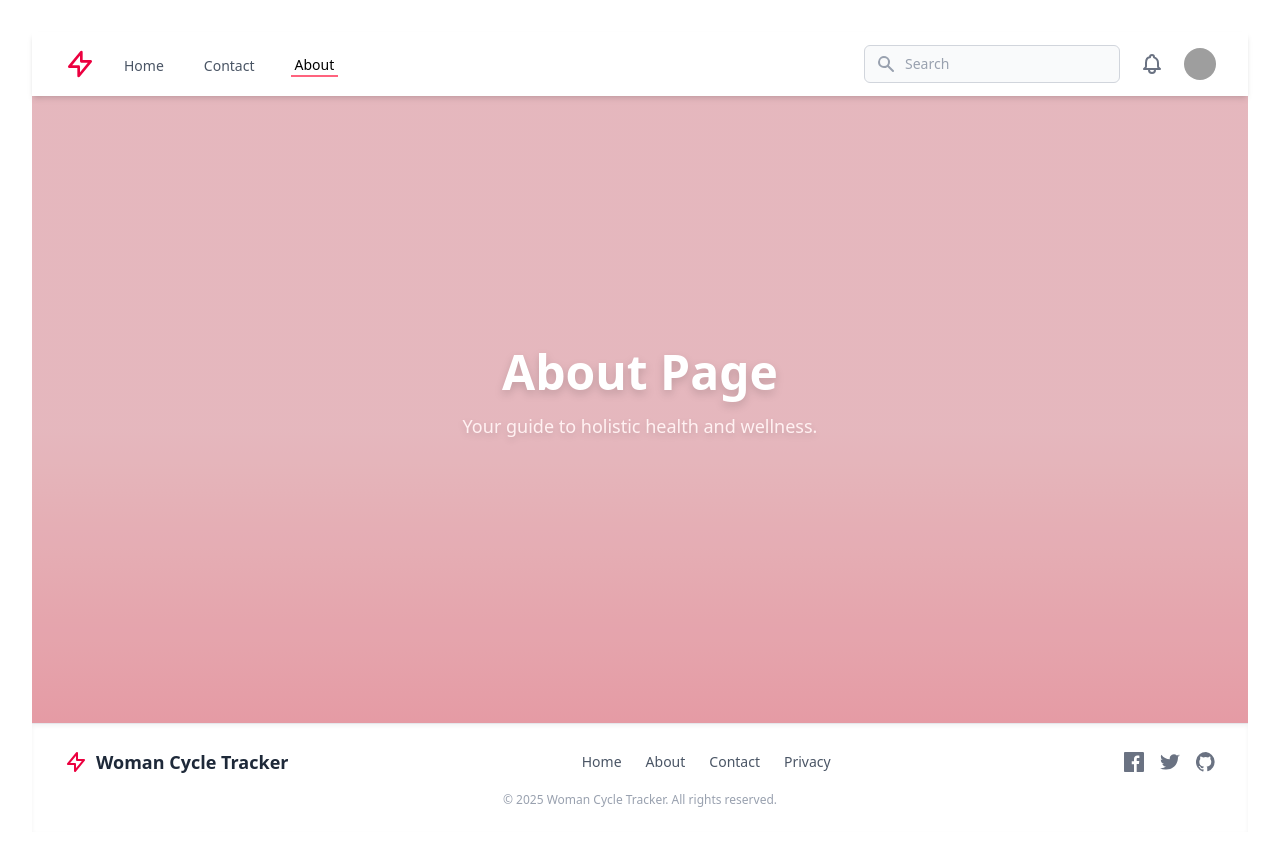
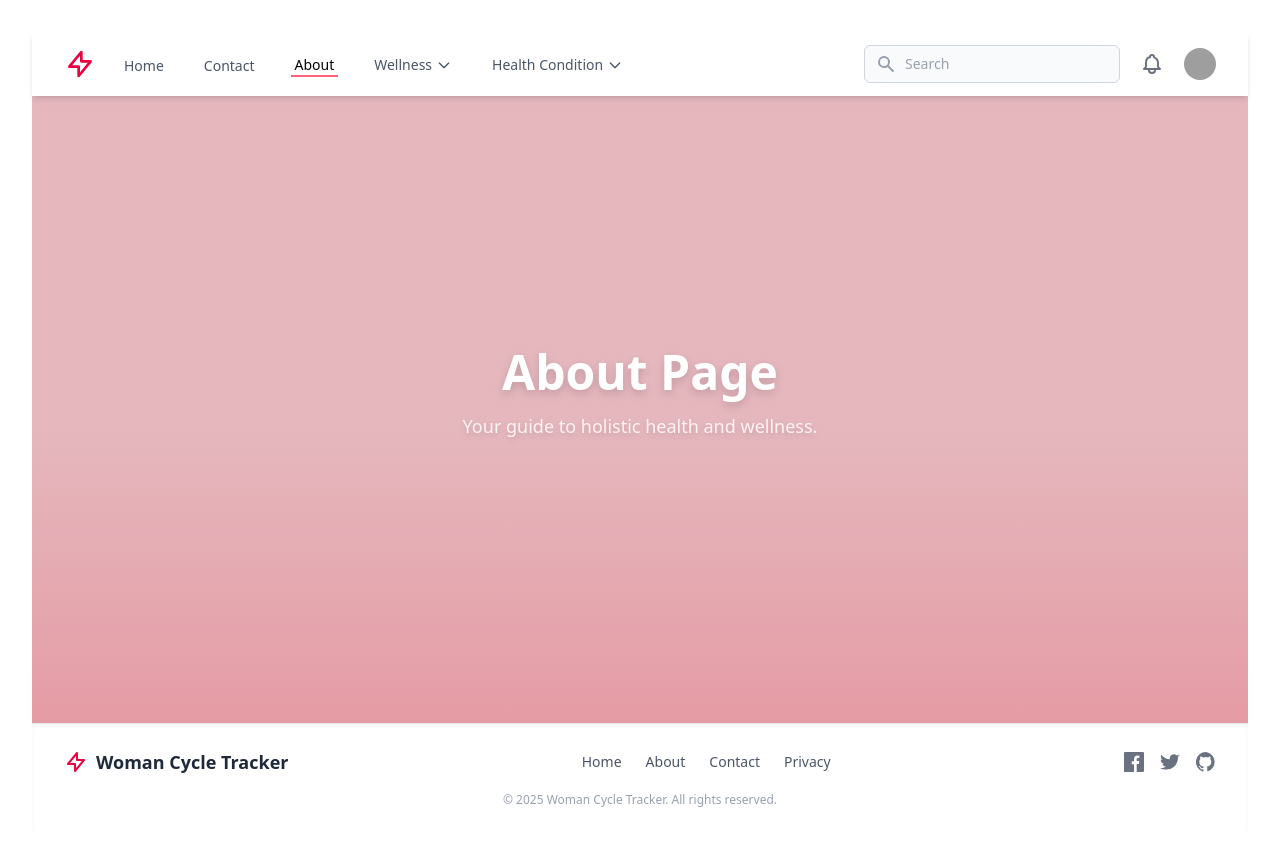
Before and after one commit to MARYFATAH/FGKompass, a React (Vite) app: page /about in a window 1280 px wide. Shown: the top 846 px of the page. Built offline with nearby package versions, Linux system fonts and the light colour scheme; grey boxes are pictures that could not be loaded; a web font is replaced by a local one.

Commit message:
nav dropdown added.

```diff
--- a/src/About.jsx
+++ b/src/About.jsx
@@ -11,12 +11,12 @@ export default function About() {
       <div className="absolute inset-0 bg-black/10"></div>
 
       {/* ✅ Navbar */}
-      <div className="relative z-10">
+      <div className="relative">
         <Nav />
       </div>
 
       {/* ✅ Hero section */}
-      <div className="relative z-10 flex flex-col items-center justify-center flex-grow text-center px-4">
+      <div className="relative flex flex-col items-center justify-center flex-grow text-center px-4">
         <h1 className="text-5xl font-bold mb-4 text-white drop-shadow-lg">
           About Page
         </h1>
--- a/src/Contact.jsx
+++ b/src/Contact.jsx
@@ -10,12 +10,12 @@ export default function Contact() {
       <div className="absolute inset-0 bg-black/10"></div>
 
       {/* ✅ Navbar */}
-      <div className="relative z-10">
+      <div className="relative">
         <Nav />
       </div>
 
       {/* ✅ Hero section */}
-      <div className="relative z-10 flex flex-col items-center justify-center flex-grow text-center px-4">
+      <div className="relative  flex flex-col items-center justify-center flex-grow text-center px-4">
         <h1 className="text-5xl font-bold mb-4 text-white drop-shadow-lg">
           Contact Page
         </h1>
--- a/src/Home.jsx
+++ b/src/Home.jsx
@@ -19,7 +19,7 @@ export default function Home() {
       </header>
 
       {/* 🩵 Main Content */}
-      <main className="relative z-10 flex-grow flex flex-col items-center text-center px-4 py-12 space-y-12">
+      <main className="relative  flex-grow flex flex-col items-center text-center px-4 py-12 space-y-12">
         {/* 🌿 Hero Section */}
         <PictureCard
           className="w-4/5 max-w-6xl mx-auto"
@@ -71,6 +71,36 @@ export default function Home() {
           <MoreOnTopic />
         </section>
 
+        {/* 💡 Featured Minimal Cards Section */}
+        <section className="w-full max-w-5xl text-left">
+          <h2 className="text-lg font-semibold  text-white drop-shadow-100 mb-6 drop-shadow-md border-b border-rose-100 pb-2">
+            Health Conditions
+          </h2>
+
+          <div className="grid grid-cols-1 md:grid-cols-5 gap-6">
+            <MinimalCard
+              title="Breast Cancer"
+              description="Information and support for breast cancer patients."
+            />
+            <MinimalCard
+              title="Diabetes"
+              description="Managing diabetes through lifestyle and medication."
+            />
+            <MinimalCard
+              title="Heart Disease"
+              description="Prevention and treatment of heart-related conditions."
+            />
+            <MinimalCard
+              title="Andrometiosis"
+              description="Understanding and managing endometriosis."
+            />
+            <MinimalCard
+              title="Pregnancy"
+              description="Resources for a healthy pregnancy journey."
+            />
+          </div>
+        </section>
+
         {/* 🔗 Call-to-Action Button */}
         <div className="flex items-center justify-center mt-8">
           <a
--- a/src/components/ExploreBy.jsx
+++ b/src/components/ExploreBy.jsx
@@ -1,5 +1,3 @@
-import React from "react";
-
 const categories = [
   { name: "Nutrition", icon: "🥑" },
   { name: "Sleep", icon: "⏰" },
--- a/src/components/Nav.jsx
+++ b/src/components/Nav.jsx
@@ -8,7 +8,7 @@ export default function Nav() {
     "inline-flex items-center px-1 pt-1 text-sm font-medium transition duration-150 ease-in-out";
 
   return (
-    <nav className="bg-white shadow-md">
+    <nav className="bg-white shadow-md relative z-[9999]">
       <div className="max-w-7xl mx-auto px-4 sm:px-6 lg:px-8">
         <div className="flex justify-between items-center h-16">
           {/* Logo */}
@@ -30,7 +30,7 @@ export default function Nav() {
             </div>
 
             {/* Navigation Links */}
-            <div className="hidden sm:ml-6 sm:flex sm:space-x-8">
+            <div className="hidden sm:ml-6 sm:flex sm:space-x-8 relative z-[9999]">
               <Link
                 to="/home"
                 className={`${baseLinkClasses} ${
@@ -41,6 +41,7 @@ export default function Nav() {
               >
                 Home
               </Link>
+
               <Link
                 to="/contact"
                 className={`${baseLinkClasses} ${
@@ -51,6 +52,7 @@ export default function Nav() {
               >
                 Contact
               </Link>
+
               <Link
                 to="/about"
                 className={`${baseLinkClasses} ${
@@ -61,13 +63,88 @@ export default function Nav() {
               >
                 About
               </Link>
+
+              {/* Wellness Dropdown */}
+              <div className="relative group z-[9999]">
+                <button
+                  className={`${baseLinkClasses} text-gray-600 hover:text-black flex items-center`}
+                >
+                  Wellness
+                  <svg
+                    className="ml-1 h-4 w-4 transition-transform group-hover:rotate-180"
+                    fill="none"
+                    stroke="currentColor"
+                    strokeWidth="2"
+                    viewBox="0 0 24 24"
+                  >
+                    <path
+                      strokeLinecap="round"
+                      strokeLinejoin="round"
+                      d="M19 9l-7 7-7-7"
+                    />
+                  </svg>
+                </button>
+
+                {/* Dropdown Menu */}
+                <ul
+                  role="menu"
+                  className="absolute left-0 mt-2 min-w-[180px] rounded-lg border border-slate-200 bg-white p-1.5 shadow-lg
+                             opacity-0 invisible group-hover:opacity-100 group-hover:visible
+                             transition-all duration-200 ease-in-out
+                             z-[9999]"
+                >
+                  <li className="cursor-pointer text-slate-800 flex w-full text-sm items-center rounded-md p-3 hover:bg-slate-100">
+                    <Link to="/wellness/fitness">Fitness</Link>
+                  </li>
+                  <li className="cursor-pointer text-slate-800 flex w-full text-sm items-center rounded-md p-3 hover:bg-slate-100">
+                    <Link to="/wellness/nutrition">Nutrition</Link>
+                  </li>
+                </ul>
+              </div>
+
+              {/* Health Condition Dropdown */}
+              <div className="relative group z-[9999]">
+                <button
+                  className={`${baseLinkClasses} text-gray-600 hover:text-black flex items-center`}
+                >
+                  Health Condition
+                  <svg
+                    className="ml-1 h-4 w-4 transition-transform group-hover:rotate-180"
+                    fill="none"
+                    stroke="currentColor"
+                    strokeWidth="2"
+                    viewBox="0 0 24 24"
+                  >
+                    <path
+                      strokeLinecap="round"
+                      strokeLinejoin="round"
+                      d="M19 9l-7 7-7-7"
+                    />
+                  </svg>
+                </button>
+
+                {/* Dropdown Menu */}
+                <ul
+                  role="menu"
+                  className="absolute left-0 mt-2 min-w-[180px] rounded-lg border border-slate-200 bg-white p-1.5 shadow-lg
+                             opacity-0 invisible group-hover:opacity-100 group-hover:visible
+                             transition-all duration-200 ease-in-out
+                             z-[9999]"
+                >
+                  <li className="cursor-pointer text-slate-800 flex w-full text-sm items-center rounded-md p-3 hover:bg-slate-100">
+                    <Link to="/health/heart">Heart Health</Link>
+                  </li>
+                  <li className="cursor-pointer text-slate-800 flex w-full text-sm items-center rounded-md p-3 hover:bg-slate-100">
+                    <Link to="/health/mental">Mental Health</Link>
+                  </li>
+                </ul>
+              </div>
             </div>
           </div>
 
           {/* Search + Icons */}
           <div className="flex items-center space-x-4">
-            <div className="hidden lg:block">
-              <div className="relative">
+            <div className="hidden lg:block relative">
               <span className="absolute inset-y-0 left-0 flex items-center pl-3">
                 <svg
                   className="h-5 w-5 text-gray-400"
@@ -87,13 +164,11 @@ export default function Nav() {
                 className="block w-full pl-10 pr-3 py-2 border border-gray-300 rounded-md leading-5 bg-gray-50 text-gray-900 placeholder-gray-400 focus:outline-none focus:ring-2 focus:ring-rose-200 focus:border-rose-200 sm:text-sm"
               />
             </div>
-            </div>
 
             <button
               type="button"
               className="p-1 rounded-full text-gray-500 hover:text-gray-900 focus:outline-none focus:ring-2 focus:ring-offset-2 focus:ring-rose-500 transition duration-150 ease-in-out"
             >
-              <span className="sr-only">View notifications</span>
               <svg
                 className="h-6 w-6"
                 fill="none"
```
Lines whose indentation alone changed are shown as unchanged.
